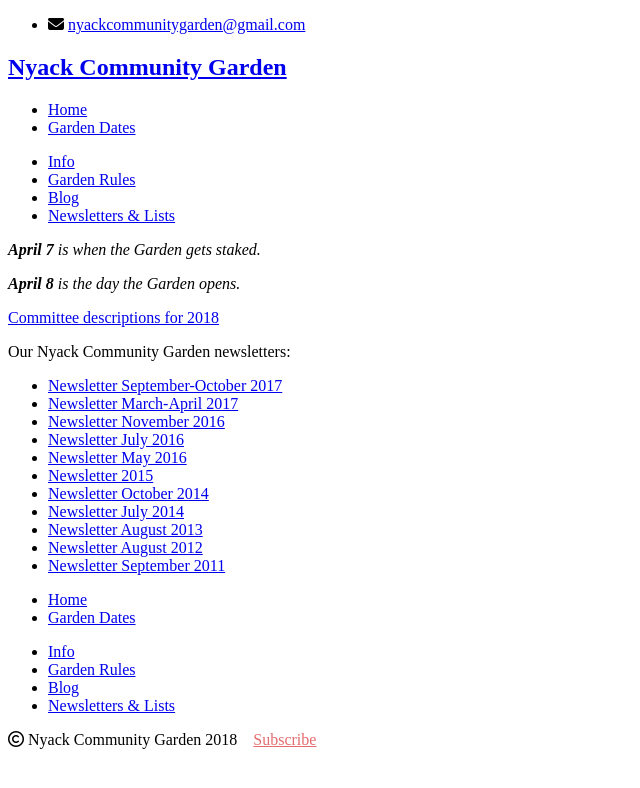
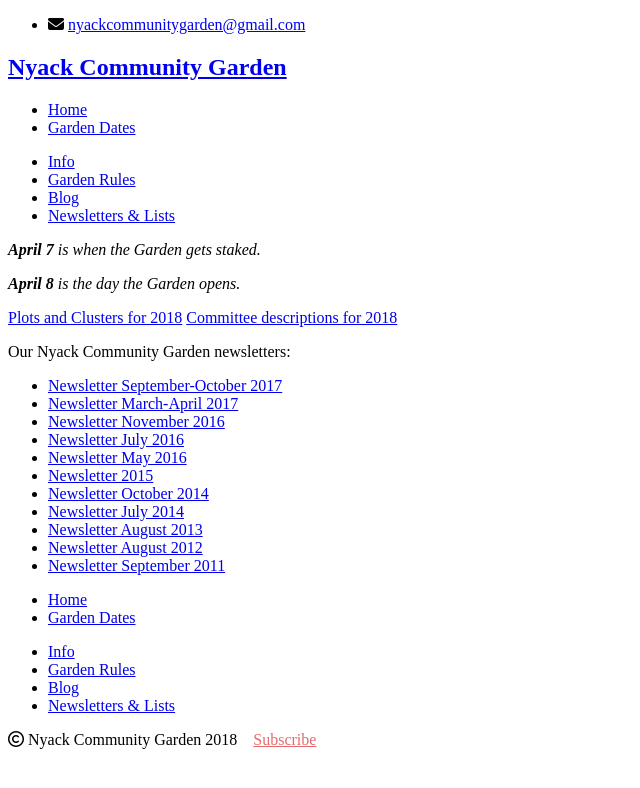
Before and after one commit to bosborne/nyackcommunitygarden, a Jekyll site: the page built from files/index.md, in a window 1280 px wide. Shown: the top 788 px of the page, without its empty margins (0-640 px from the left). Built offline with Jekyll 4.4.1, drawn with Linux system fonts in a browser that asks for light colours; nearby versions of some CDN libraries; library files that are not in the unit come from our copies.

Commit message:
Add link

```diff
--- a/files/index.md
+++ b/files/index.md
@@ -4,6 +4,7 @@ pageclass: files
 title: "Newsletters and Lists"
 published: true
 ---
+[Plots and Clusters for 2018](/pdf/Plots_&_Clusters_4-4-18.pdf)
 [Committee descriptions for 2018](/pdf/Committee_Descriptions_2018.pdf)
 
 Our Nyack Community Garden newsletters:
```
